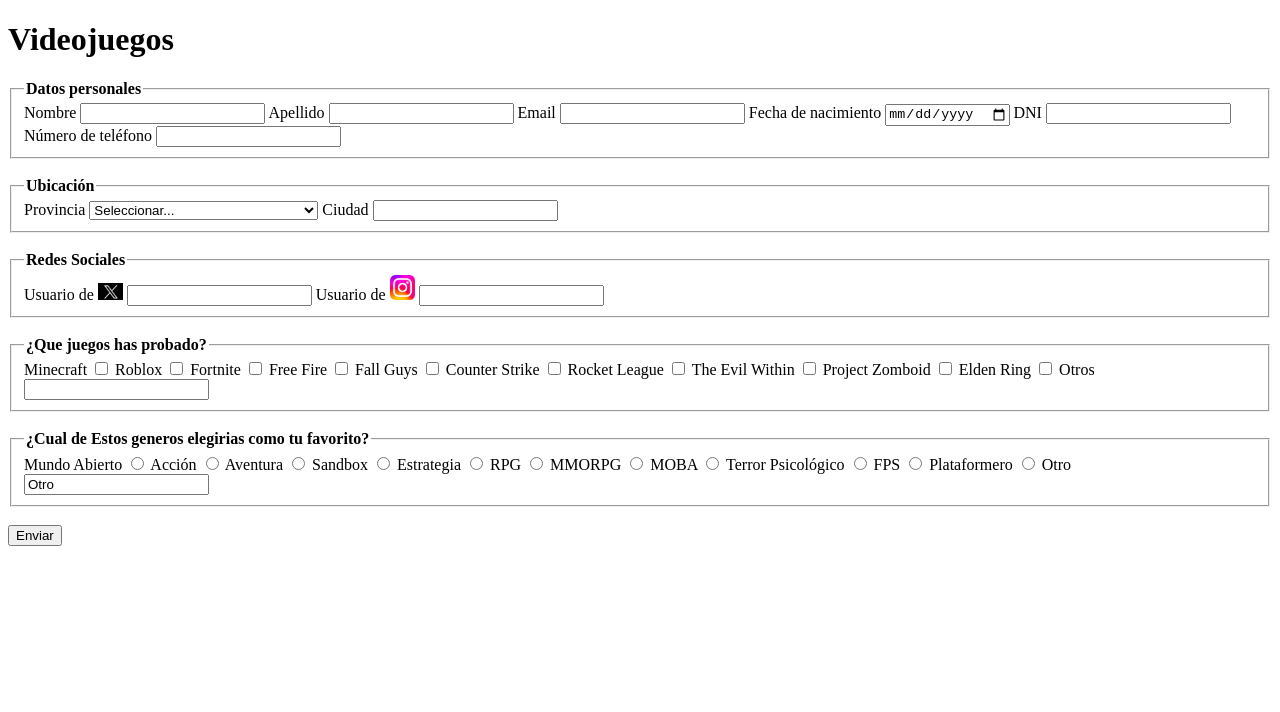
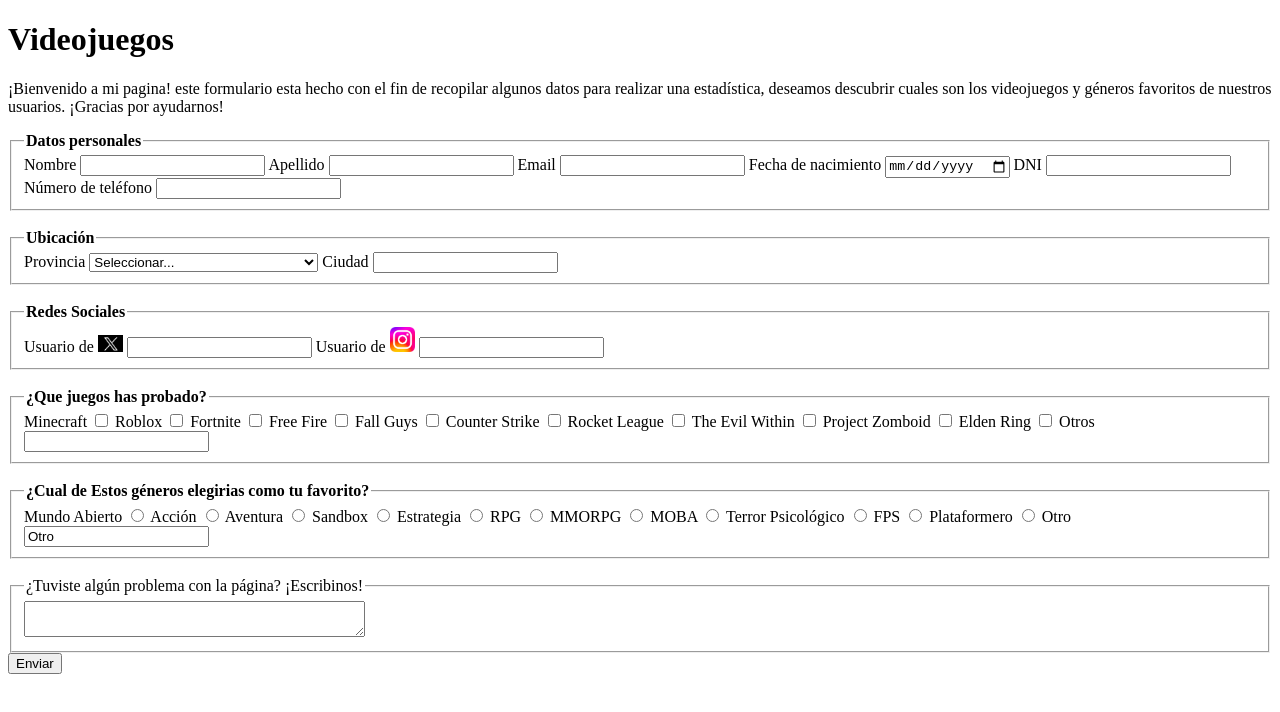
Before and after one commit to Newxon/WEB1-formularios, a plain HTML site: page index.html in a window 1280 px wide. Drawn offline with Linux system fonts and the light colour scheme.

Commit message:
finalizado

```diff
--- a/index.html
+++ b/index.html
@@ -9,6 +9,10 @@
 
 <body>
     <h1>Videojuegos</h1>
+
+    <p>¡Bienvenido a mi pagina! este formulario esta hecho con el fin de recopilar algunos datos para realizar una
+        estadística, deseamos descubrir cuales son los videojuegos y géneros favoritos de nuestros usuarios. ¡Gracias
+        por ayudarnos!</p>
 
     <form action="index.js" method="post">
         <fieldset>
@@ -119,7 +123,7 @@
         </fieldset>
         <br>
         <fieldset>
-            <legend><strong>¿Cual de Estos generos elegirias como tu favorito?</strong></legend>
+            <legend><strong>¿Cual de Estos géneros elegirias como tu favorito?</strong></legend>
 
             <label for="MundoAid">Mundo Abierto</label>
             <input type="radio" name="GeneroFav" id="MundoAid" value="MundoA">
@@ -158,6 +162,12 @@
             <input type="text" name="GeneroFav" id="OtroVid" value="Otro">
         </fieldset>
         <br>
+        <fieldset>
+            <legend>¿Tuviste algún problema con la página? ¡Escribinos!</legend>
+
+            <label for="Quejaid"></label>
+            <textarea name="10" cols="40" id="Quejaid"></textarea>
+        </fieldset>
         <input type="submit" value="Enviar">
     </form>
 </body>
```
